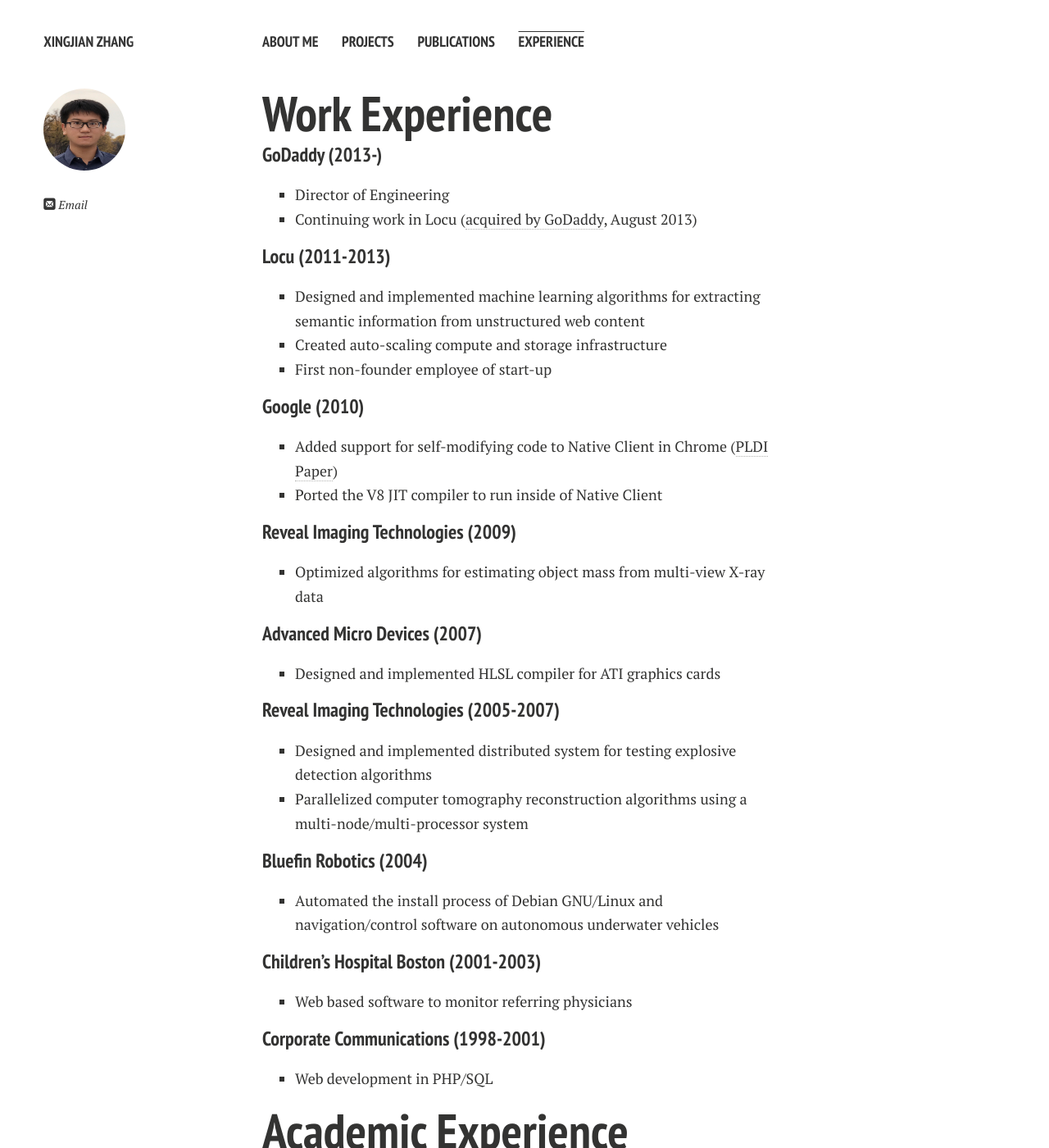
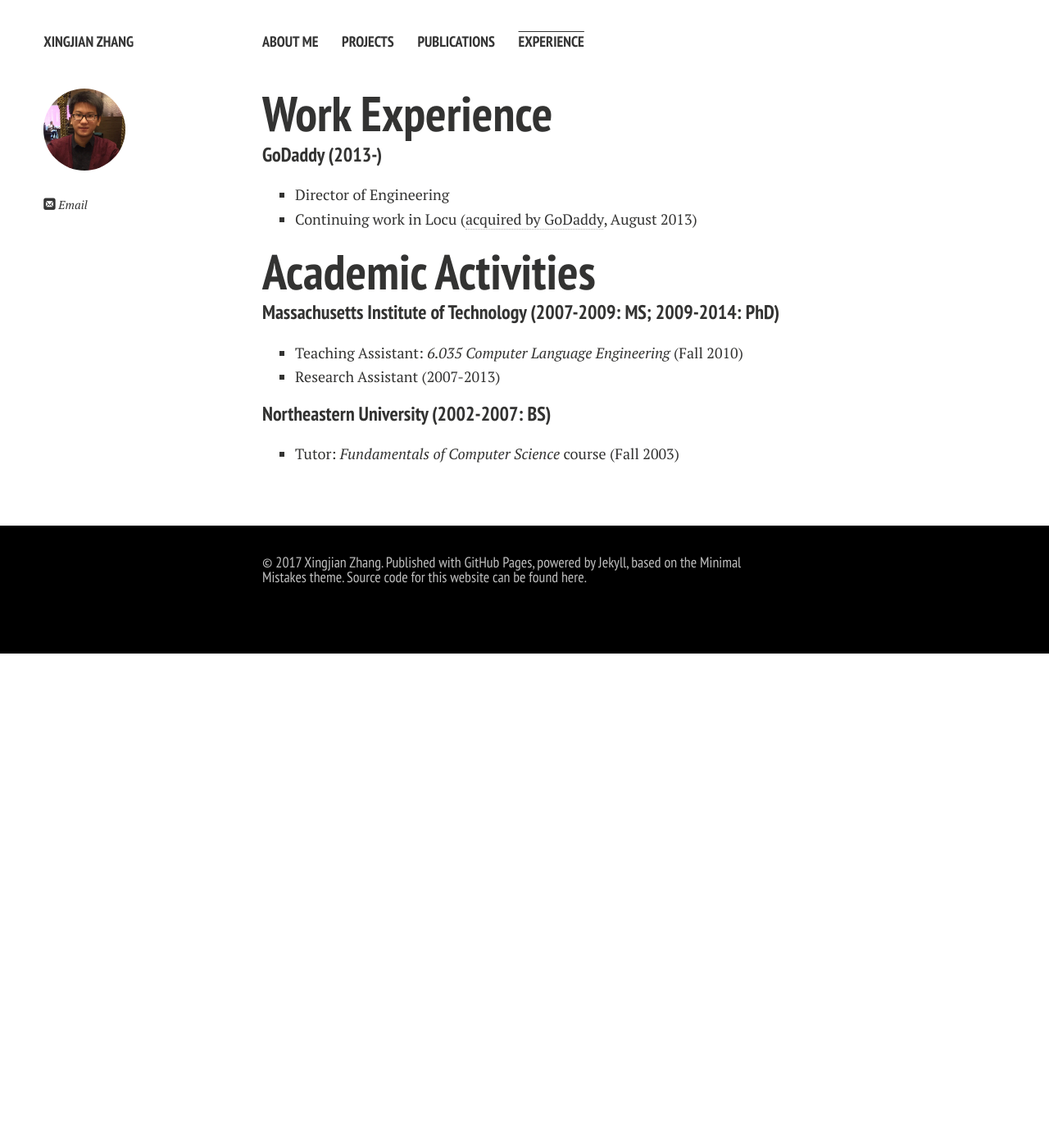
Before and after one commit to xingjianzhang/xingjianzhang.github.io, a Jekyll site: the page built from experience.md, in a window 1280 px wide and 1400 px high. Shown: the whole window at 82% size. Built offline with Jekyll 4.4.1, drawn with Linux system fonts in a browser that asks for light colours; nearby versions of some CDN libraries; Markdown is read by kramdown in place of the engine named in the settings.

Commit message:
update
update

```diff
--- a/_config.yml
+++ b/_config.yml
@@ -7,7 +7,7 @@
 # Owner/author information
 owner:
   name:           Xingjian Zhang
-  avatar:         xingjian1.jpg
+  avatar:         xingjian2.jpg
 #  bio:
   email:          zhangxingjianqm@gmail.com
   # Social networking links are used in author-bio sidebar. Update and remove as you like.
--- a/experience.md
+++ b/experience.md
@@ -12,47 +12,13 @@
 
 [news1]: http://allthingsd.com/20130819/godaddy-acquires-merchant-finder-startup-locu-for-70-million/
 
-### Locu (2011-2013)
-  - Designed and implemented machine learning algorithms for extracting semantic information from unstructured web content
-  - Created auto-scaling compute and storage infrastructure
-  - First non-founder employee of start-up
-
-### Google (2010)
-  - Added support for self-modifying code to Native Client in Chrome ([PLDI Paper][nacljit])
-  - Ported the V8 JIT compiler to run inside of Native Client
-
-[nacljit]: http://groups.csail.mit.edu/commit/papers/2011/ansel-pldi11-nacljit.pdf
-
-### Reveal Imaging Technologies (2009)
-  - Optimized algorithms for estimating object mass from multi-view X-ray data
-
-### Advanced Micro Devices (2007)
-  - Designed and implemented HLSL compiler for ATI graphics cards
-
-### Reveal Imaging Technologies (2005-2007)
-  - Designed and implemented distributed system for testing explosive detection algorithms
-  - Parallelized computer tomography reconstruction algorithms using a multi-node/multi-processor system
 {% comment %}
   - Created and improved on algorithms to process multi-row computer tomography data
   - Created tool for visualizing algorithm results, creating ground-truths, and generating reports about detection
 {% endcomment %}
 
-### Bluefin Robotics (2004)
-  - Automated the install process of Debian GNU/Linux and navigation/control
-    software on autonomous underwater vehicles
-{% comment %}
-  - GUI development in C++/QT
-  - Created system to extract sonar data from autonomous underwater vehicles in the field
-{% endcomment %}
 
-### Children's Hospital Boston (2001-2003)
-  - Web based software to monitor referring physicians
-
-### Corporate Communications (1998-2001)
-  - Web development in PHP/SQL
-
-
-# Academic Experience
+# Academic Activities
 
 ### Massachusetts Institute of Technology (2007-2009: MS; 2009-2014: PhD)
   - Teaching Assistant: _6.035 Computer Language Engineering_ (Fall 2010)
```
Also changed, not shown: images/xingjian2.JPG (added), 2 other files.
